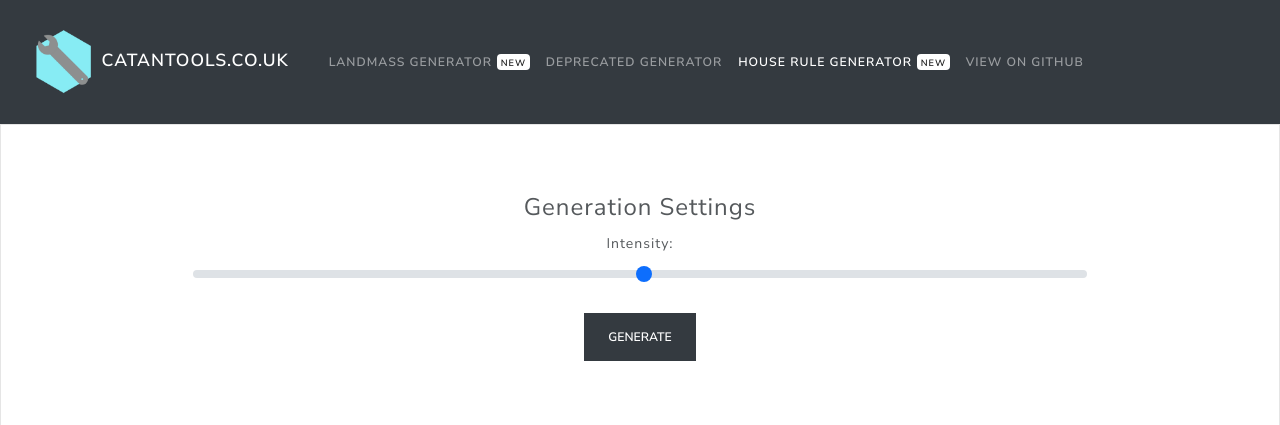
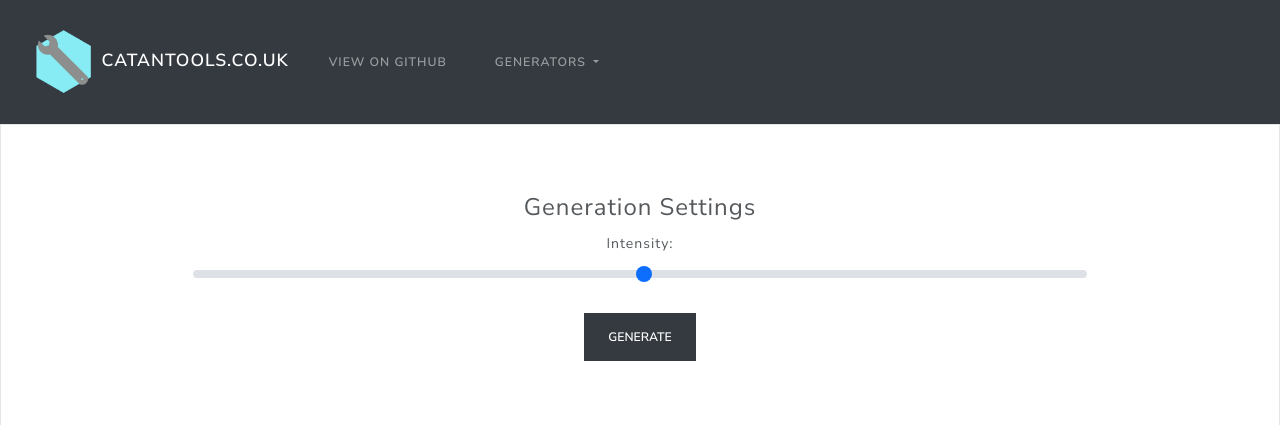
Before and after one commit to ReefLakin/CellularAutomataCatan, a PHP site: page /house.php in a window 1280 px wide. Shown: the top 425 px of the page. Run offline with PHP 8.4, Linux system fonts and the light colour scheme.

Commit message:
Improved the Naviagtion
Recreated the navigation bar so it functions a bit nicer.

```diff
--- a/Rule.php
+++ b/Rule.php
@@ -30,6 +30,7 @@ class Rule
     // Random rule retrieval.
     private function getRule($scale) {
 
+        // 4 Rules
         $rulesMinor = array(
             "[title:Care Package]All players start with [number:2,5] [resources].",
             "[title:Deterrent]The robber starts on the [nice_terrain] tile with the best odds. Devise a fair way to choose if multiple tiles are tied for this title.",
@@ -37,6 +38,7 @@ class Rule
             "[title:Pain Medicine]The first player to roll a twelve picks up an instant [resource] resource."
         );
 
+        // 6 Rules
         $rulesModerate = array(
             "[title:Pickpocketing Prowess]Steal two resources instead of one from a single adjacent player when you move the robber to a new tile.",
             "[title:Roadless]When players build their first free settlements at the start of the game, they do not build any free roads branching off.",
@@ -46,6 +48,7 @@ class Rule
             "[title:All-Seeing]Introducing: the Watchtower. Max one per player. Inherits most properties of settlements. Place the settlement piece on its end face so it's taller than it is wide. It doesn't generate resources. Cannot be upgraded. It costs [number:3,4] [select_from:ore,bricks,lumber] and a [select_from:grain,wool]. The robber cannot be placed on a tile with a Watchtower adjacent."
         );
 
+        // 4 Rules
         $rulesMajor = array(
             "[title:Coastal Champion]To win the game, players must have at least one [select_from:settlement,city] adjacent to water.",
             "[title:Harsh Terrain]Cities cannot be built adjacent to [select_from:desert,mountain,goldmine] terrain tiles.",
--- a/house.php
+++ b/house.php
@@ -64,23 +64,52 @@ function returnIntensity($val) {
 </head>
 <body>
 
-<!-- Navigation Menu -->
+
+<!--<nav class="navbar navbar-expand-lg navbar-dark bg-dark">-->
+<!--    <div class="container-fluid">-->
+<!--        <a class="navbar-brand" href="#">-->
+<!--            <img src="/assets/Catan Tools Logo.png" width="65" height="65" class="d-inline-block align-center" alt="">-->
+<!--            catantools.co.uk-->
+<!--        </a>-->
+<!--        <button class="navbar-toggler" type="button" data-bs-toggle="collapse" data-bs-target="#navbarNavAltMarkup" aria-controls="navbarNavAltMarkup" aria-expanded="false" aria-label="Toggle navigation">-->
+<!--            <span class="navbar-toggler-icon"></span>-->
+<!--        </button>-->
+<!--        <div class="collapse navbar-collapse" id="navbarNavAltMarkup">-->
+<!--            <div class="navbar-nav">-->
+<!--                <a class="nav-link" href="index.php">Landmass Generator<span class="badge badge-secondary" style="margin-left: 5px">New</span></a>-->
+<!--                <a class="nav-link" href="deprecated.php">Deprecated Generator</a>-->
+<!--                <a class="nav-link active" aria-current="page" href="house.php">House Rule Generator<span class="badge badge-secondary" style="margin-left: 5px">New</span></a>-->
+<!--                <a class="nav-link" href="https://github.com/ReefLakin/CellularAutomataCatan">View On GitHub</a>-->
+<!--            </div>-->
+<!--        </div>-->
+<!--    </div>-->
+<!--</nav>-->
+
 <nav class="navbar navbar-expand-lg navbar-dark bg-dark">
     <div class="container-fluid">
-        <a class="navbar-brand" href="#">
+        <a class="navbar-brand" href="index.php">
             <img src="/assets/Catan Tools Logo.png" width="65" height="65" class="d-inline-block align-center" alt="">
             catantools.co.uk
         </a>
-        <button class="navbar-toggler" type="button" data-bs-toggle="collapse" data-bs-target="#navbarNavAltMarkup" aria-controls="navbarNavAltMarkup" aria-expanded="false" aria-label="Toggle navigation">
+        <button class="navbar-toggler" type="button" data-bs-toggle="collapse" data-bs-target="#navbarNavDropdown" aria-controls="navbarNavDropdown" aria-expanded="false" aria-label="Toggle navigation">
             <span class="navbar-toggler-icon"></span>
         </button>
-        <div class="collapse navbar-collapse" id="navbarNavAltMarkup">
-            <div class="navbar-nav">
-                <a class="nav-link" href="index.php">Landmass Generator<span class="badge badge-secondary" style="margin-left: 5px">New</span></a>
-                <a class="nav-link" href="deprecated.php">Deprecated Generator</a>
-                <a class="nav-link active" aria-current="page" href="house.php">House Rule Generator<span class="badge badge-secondary" style="margin-left: 5px">New</span></a>
-                <a class="nav-link" href="https://github.com/ReefLakin/CellularAutomataCatan">View On GitHub</a>
-            </div>
+        <div class="collapse navbar-collapse" id="navbarNavDropdown">
+            <ul class="navbar-nav">
+                <li class="nav-item">
+                    <a class="nav-link" href="https://github.com/ReefLakin/CellularAutomataCatan">View on GitHub</a>
+                </li>
+                <li class="nav-item dropdown">
+                    <a class="nav-link dropdown-toggle" href="#" id="navbarDropdownMenuLink" role="button" data-bs-toggle="dropdown" aria-expanded="false">
+                        Generators
+                    </a>
+                    <ul class="dropdown-menu" aria-labelledby="navbarDropdownMenuLink">
+                        <li><a class="dropdown-item" href="index.php">Landmass Generator<span class="badge badge-info" style="margin-left: 5px">New</span></a></li>
+                        <li><a class="dropdown-item" href="deprecated.php">Deprecated Landmass Generator</a></li>
+                        <li><a class="dropdown-item" href="house.php">House Rules Generator<span class="badge badge-info" style="margin-left: 5px">New</span></a></li>
+                    </ul>
+                </li>
+            </ul>
         </div>
     </div>
 </nav>
```
Also changed, not shown: README.md.
